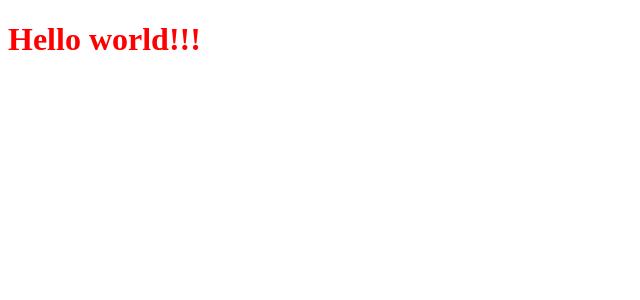
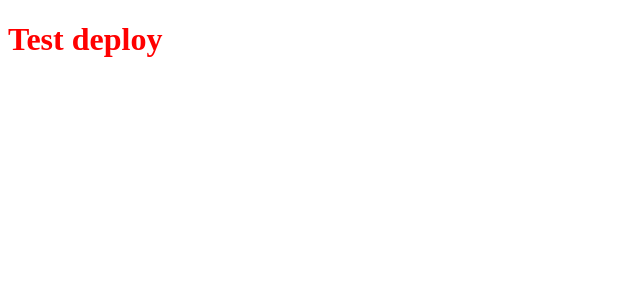
Before and after one commit to Yokotrade/Yoko-Front-2, a React app: page / in a window 1280 px wide. Shown: the top 300 px of the page, without its empty margins (0-640 px from the left). Built offline with nearby package versions, Linux system fonts and the light colour scheme.

Commit message:
test deploy

```diff
--- a/src/pages/App/App.tsx
+++ b/src/pages/App/App.tsx
@@ -5,7 +5,7 @@ const App = (): JSX.Element => {
   return (
     <div>
       <Styled.TestH>
-        Hello world!!!
+        Test deploy
       </Styled.TestH>
     </div>
   );
```
